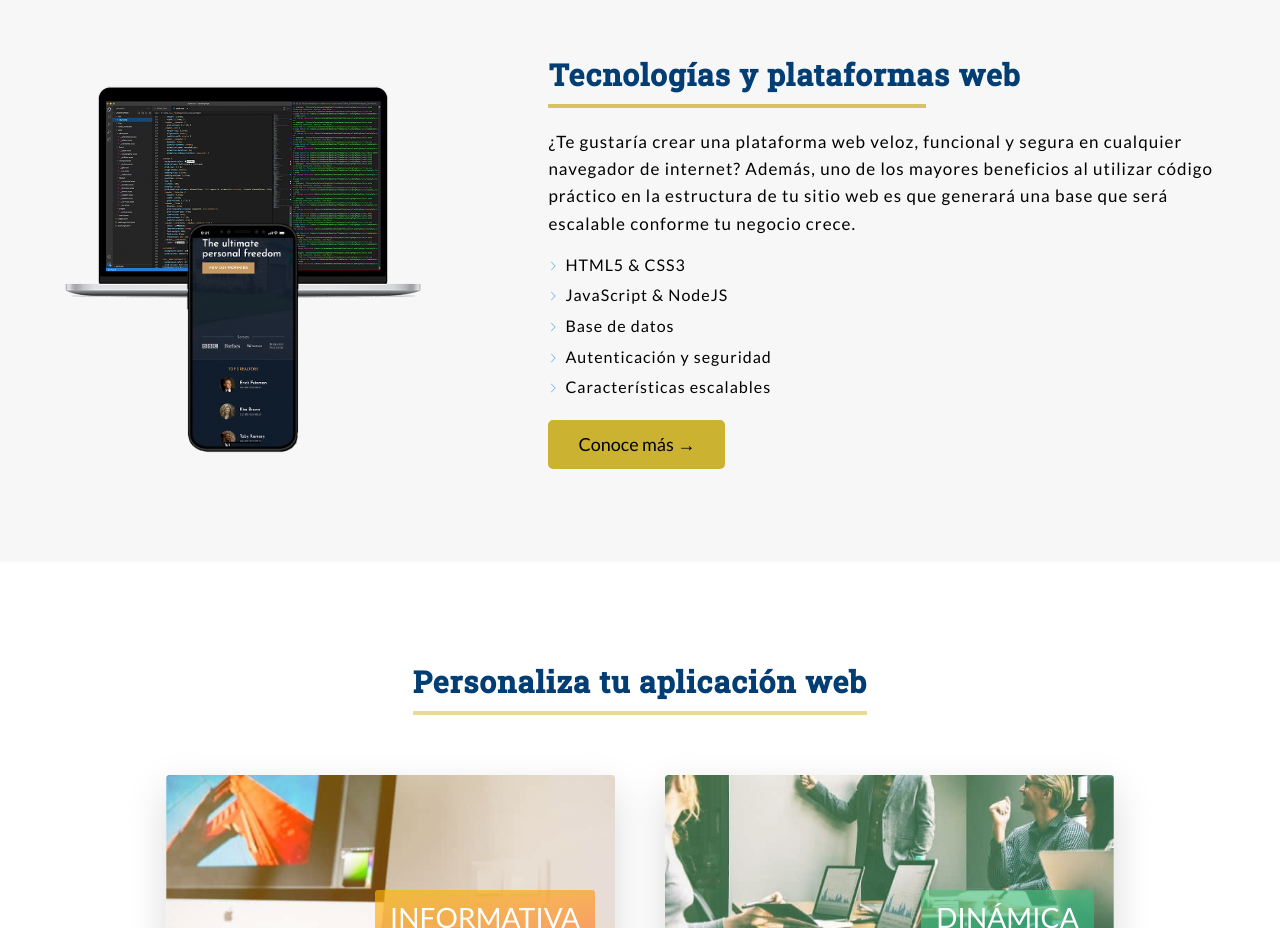
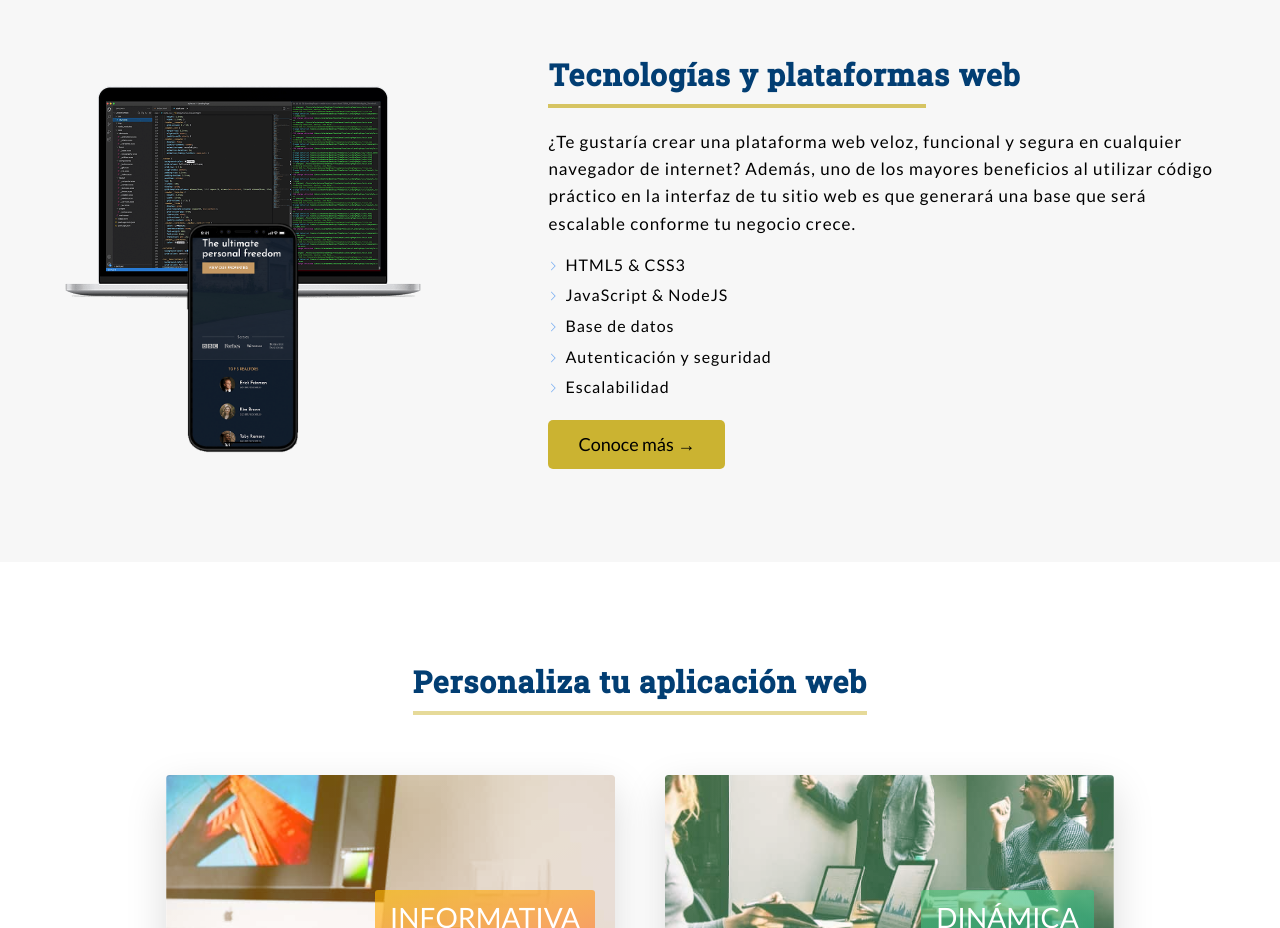
Before and after one commit to Alanbahena/Starweb, a website: page public/index.html in a window 1280 px wide. Shown: the part 2160-3088 px from the top of the page. Drawn offline with Linux system fonts and the light colour scheme.

Commit message:
Otrography

```diff
--- a/public/index.html
+++ b/public/index.html
@@ -294,7 +294,7 @@
         <p class="description__text">
           ¿Te gustaría crear una plataforma web veloz, funcional y segura en
           cualquier navegador de internet? Además, uno de los mayores beneficios
-          al utilizar código práctico en la estructura de tu sitio web es que
+          al utilizar código práctico en la interfaz de tu sitio web es que
           generará una base que será escalable conforme tu negocio crece.
         </p>
 
@@ -303,7 +303,7 @@
           <li class="list__item">JavaScript & NodeJS</li>
           <li class="list__item">Base de datos</li>
           <li class="list__item">Autenticación y seguridad</li>
-          <li class="list__item">Características escalables</li>
+          <li class="list__item">Escalabilidad</li>
         </ul>
 
         <a href="tecnologias.html" class="btn btn--yellow-dark description--btn"
```
